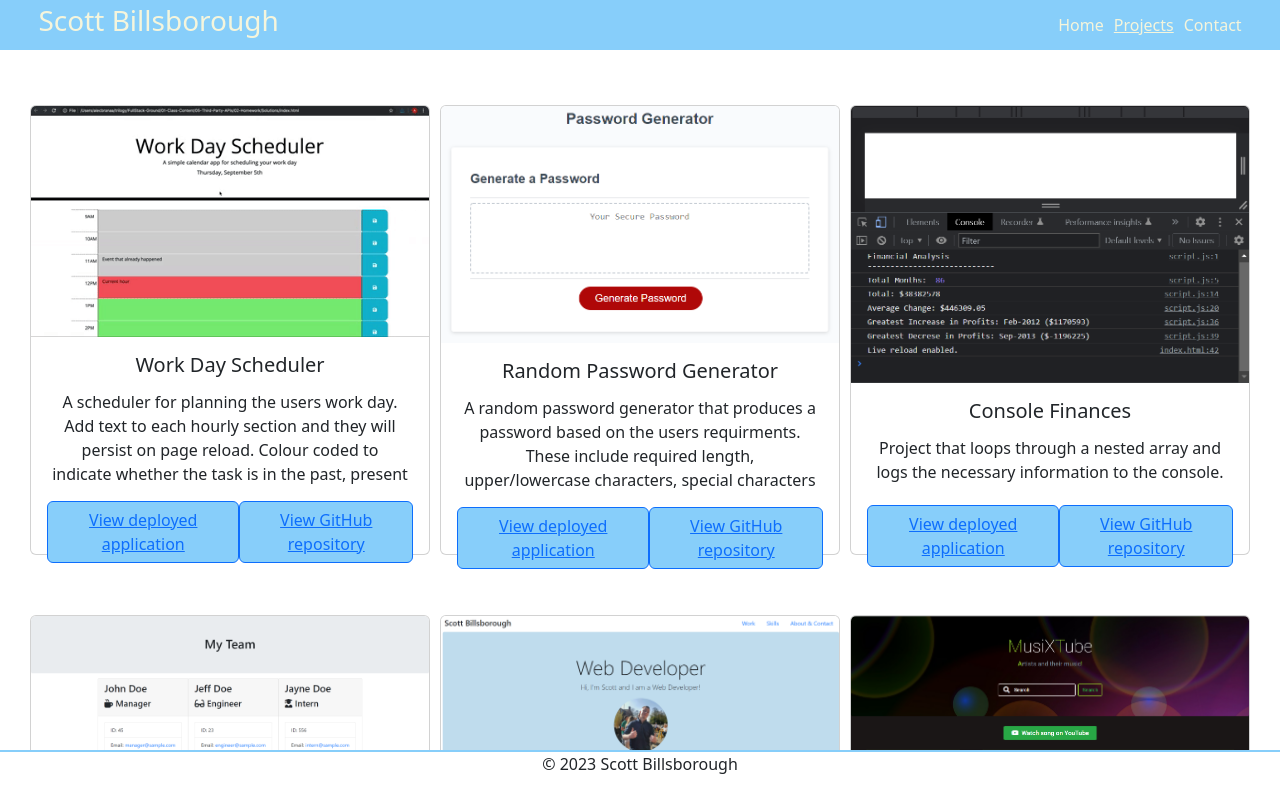
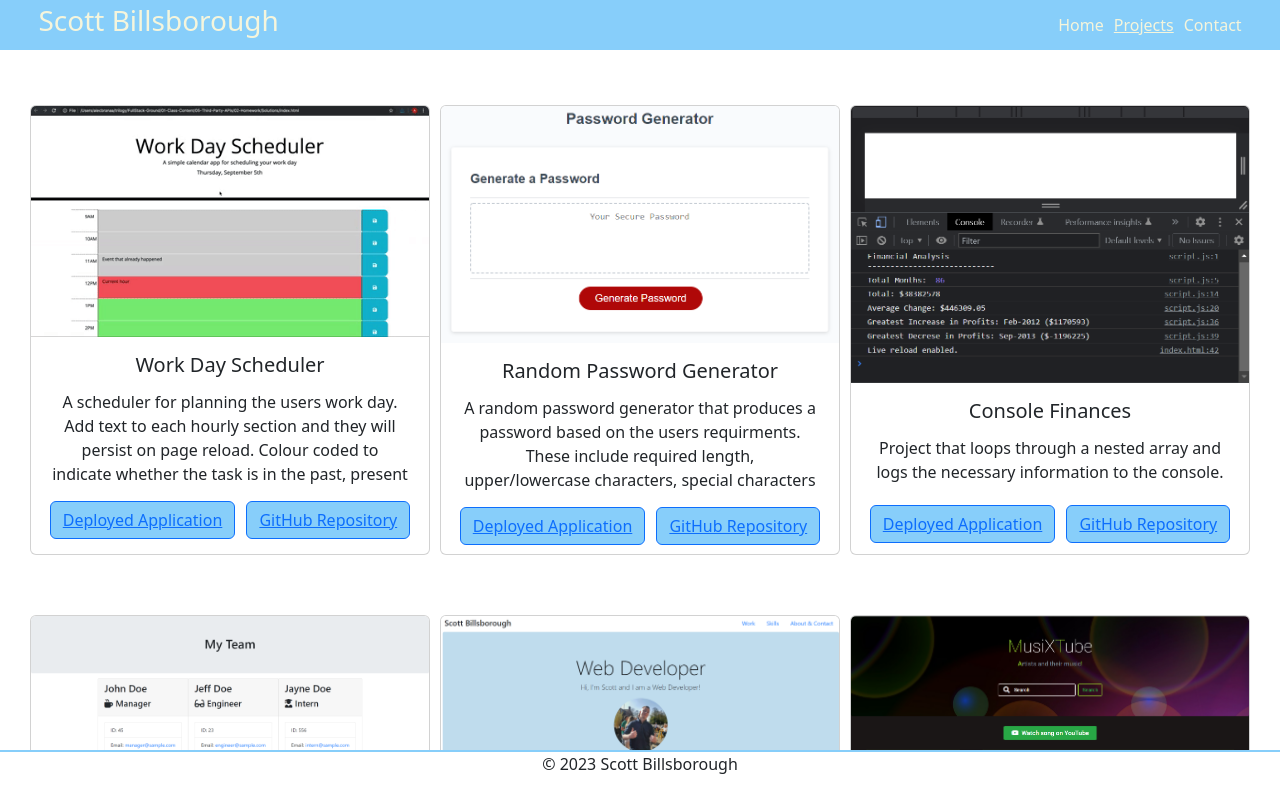
Before and after one commit to sbillsborough/react-portfolio, a React (Create React App) app in the folder react-portfolio/: page /#/projects in a window 1280 px wide. Shown: the top 798 px of the page. Built offline with nearby package versions, Linux system fonts and the light colour scheme.

Commit message:
resized the buttons and justified the content to space around

```diff
--- a/react-portfolio/src/index.css
+++ b/react-portfolio/src/index.css
@@ -91,6 +91,8 @@ div .home-wrapper {
 
 #btns-projects {
   display: flex;
+  max-height: 40px;
+  justify-content: space-around;
 }
 
 .btn-primary {
--- a/react-portfolio/src/pages/ProjectsPage.js
+++ b/react-portfolio/src/pages/ProjectsPage.js
@@ -81,11 +81,11 @@ const ProjectsPage = ({ name }) => {
 
               <div id="btns-projects">
                 <Button>
-                  <a href={image.linkApp}>View deployed application</a>{" "}
+                  <a href={image.linkApp}>Deployed Application</a>{" "}
                 </Button>
                 <br />
                 <Button>
-                  <a href={image.linkGithub}>View GitHub repository</a>{" "}
+                  <a href={image.linkGithub}>GitHub Repository</a>{" "}
                 </Button>
               </div>
             </Card.Body>
```
